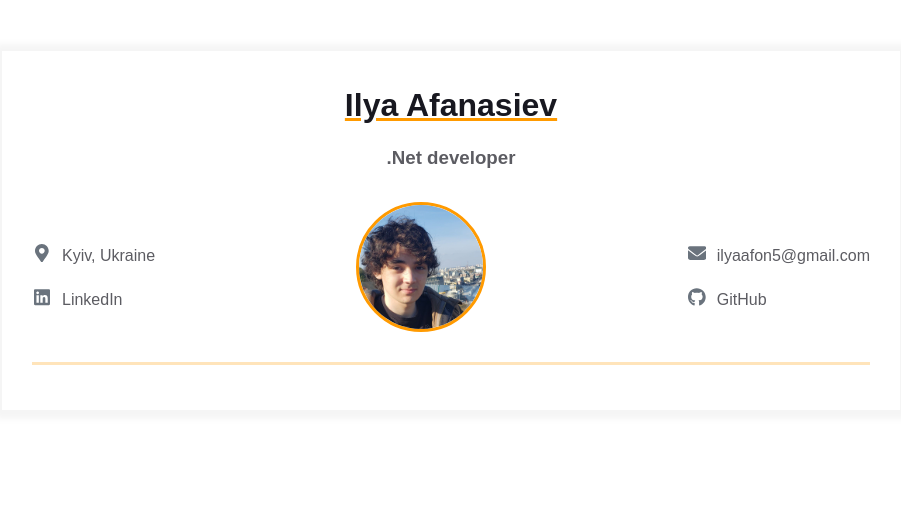
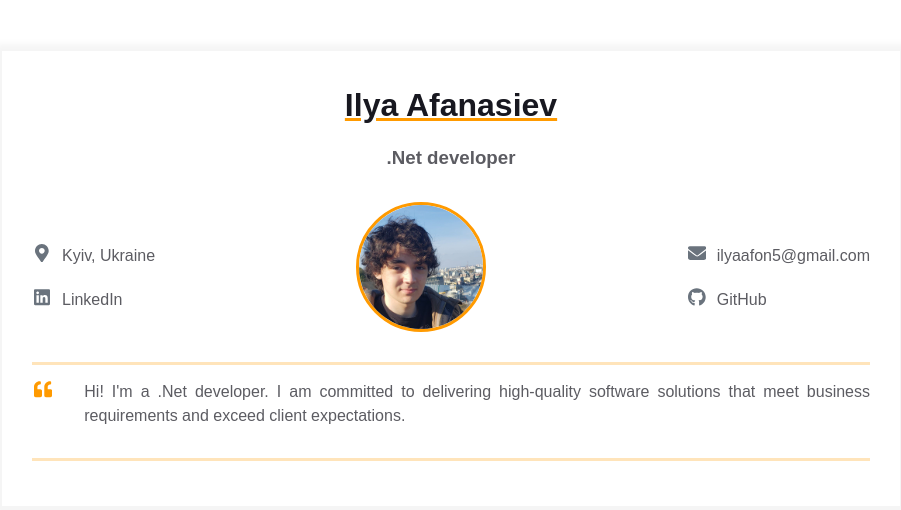
Before and after one commit to Coxaini/homepage, a plain HTML site: page index.html in a window 1280 px wide. Shown: the whole page, without its empty margins (189-1090 px from the left). Drawn offline with Linux system fonts and the light colour scheme.

Commit message:
Added intro block

```diff
--- a/index.html
+++ b/index.html
@@ -13,7 +13,6 @@
           <div class="resume__block">
             <h1 class="contact-info__header">Ilya Afanasiev</h1>
             <h3 class="contact-info__sub-header">.Net developer</h3>
-
             <div class="contact_info_container fh">
               <div class="contact-info__block">
                 <a href rel="author" class="contact-info__item">
@@ -73,6 +72,22 @@
             </div>
           </div>
         </div>
+        <div class="container">
+          <div class="resume__block">
+            <div class="intro">
+              <div class="intro__icon-wrapper">
+                <svg class="intro__icon" xmlns="http://www.w3.org/2000/svg" viewBox="0 0 512 512">
+                  <path
+                    d="M464 256h-80v-64c0-35.3 28.7-64 64-64h8c13.3 0 24-10.7 24-24V56c0-13.3-10.7-24-24-24h-8c-88.4 0-160 71.6-160 160v240c0 26.5 21.5 48 48 48h128c26.5 0 48-21.5 48-48V304c0-26.5-21.5-48-48-48zm-288 0H96v-64c0-35.3 28.7-64 64-64h8c13.3 0 24-10.7 24-24V56c0-13.3-10.7-24-24-24h-8C71.6 32 0 103.6 0 192v240c0 26.5 21.5 48 48 48h128c26.5 0 48-21.5 48-48V304c0-26.5-21.5-48-48-48z">
+                  </path>
+                </svg>
+              </div>
+              <p class="intro_text">
+                Hi! I'm a .Net developer. I am committed to delivering high-quality software solutions that meet business requirements and exceed client expectations.
+              </p>
+            </div>
+          </div>
+        </div>
       </div>
     </main>
   </body>
```
